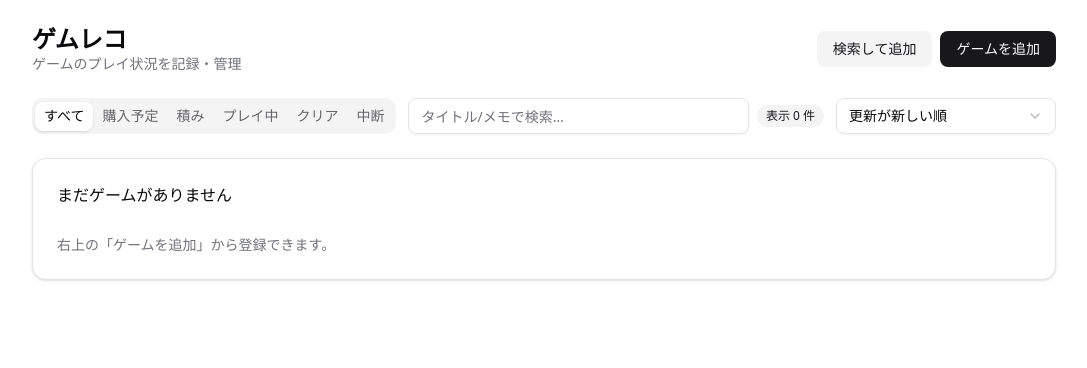
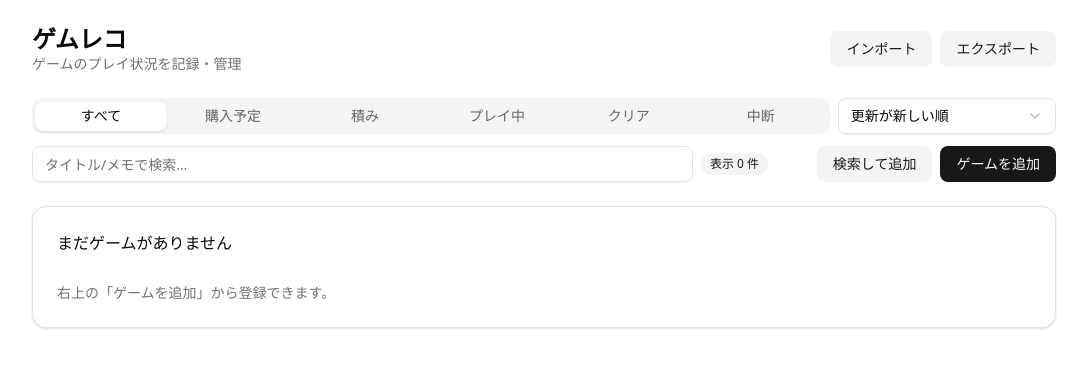
Before and after one commit to okazakitatsumi13/game-record, a Next.js app: page / in a window 1280 px wide. Shown: the top 368 px of the page, without its empty margins (96-1183 px from the left). Built offline with nearby package versions, Linux system fonts and the light colour scheme.

Commit message:
インポート/エクスポート追加

```diff
--- a/src/components/GameCard.jsx
+++ b/src/components/GameCard.jsx
@@ -122,7 +122,7 @@ export function GameCard({ game, onEdit, onDelete }) {
 
                 {hasPlayDates ? (
                   <div className="grid items-center text-xs text-muted-foreground tabular-nums grid-cols-[4.5rem_8rem_4.5rem_8rem]">
-                    {/* 開始日：無ければ完全に空白（幅は維持） */}
+                    {/* 開始日 */}
                     <span
                       className={`text-right ${started ? "" : "invisible"}`}
                     >
@@ -132,11 +132,11 @@ export function GameCard({ game, onEdit, onDelete }) {
                       {started}
                     </span>
 
-                    {/* 終了日：無ければ完全に空白（幅は維持） */}
+                    {/* 終了日 */}
                     <span
                       className={`text-right ${completed ? "" : "invisible"}`}
                     >
-                      終了日：
+                      クリア日：
                     </span>
                     <span className={`${completed ? "" : "invisible"}`}>
                       {completed}
--- a/src/components/HomePageClient.jsx
+++ b/src/components/HomePageClient.jsx
@@ -1,6 +1,6 @@
 "use client";
 
-import { useEffect, useMemo, useState } from "react";
+import { useEffect, useMemo, useRef, useState } from "react";
 import { Button } from "@/components/ui/button";
 import { Badge } from "@/components/ui/badge";
 import { Input } from "@/components/ui/input";
@@ -43,6 +43,79 @@ export default function HomePageClient() {
   // platform候補（初期 + ユーザー追加）
   const [platformOptions, setPlatformOptions] = useState(DEFAULT_PLATFORMS);
 
+  const importInputRef = useRef(null);
+
+  function handleExport() {
+    const payload = {
+      version: 1,
+      exportedAt: new Date().toISOString(),
+      games,
+      // ユーザーが追加した platform も含めたいので保存済みを使う
+      platforms: loadPlatforms(),
+    };
+
+    const blob = new Blob([JSON.stringify(payload, null, 2)], {
+      type: "application/json",
+    });
+
+    const url = URL.createObjectURL(blob);
+    const a = document.createElement("a");
+    a.href = url;
+    a.download = `game-record-export-${new Date()
+      .toISOString()
+      .slice(0, 10)}.json`;
+    document.body.appendChild(a);
+    a.click();
+    a.remove();
+    URL.revokeObjectURL(url);
+  }
+
+  function handleClickImport() {
+    importInputRef.current?.click();
+  }
+
+  async function handleImportFile(e) {
+    const file = e.target.files?.[0];
+    if (!file) return;
+
+    try {
+      const text = await file.text();
+      const data = JSON.parse(text);
+
+      const importedGames = Array.isArray(data?.games) ? data.games : null;
+      const importedPlatforms = Array.isArray(data?.platforms)
+        ? data.platforms
+        : [];
+
+      if (!importedGames) {
+        alert("インポート失敗：games が見つかりませんでした");
+        return;
+      }
+
+      // state 更新
+      setGames(importedGames);
+
+      // platform: デフォルト + インポート をマージして保存/反映
+      const mergedPlatforms = Array.from(
+        new Set([...DEFAULT_PLATFORMS, ...importedPlatforms]),
+      ).filter(Boolean);
+
+      setPlatformOptions(mergedPlatforms);
+      savePlatforms(
+        mergedPlatforms.filter((p) => !DEFAULT_PLATFORMS.includes(p)),
+      );
+
+      // games は useEffect で saveGames が走る設計なのでここではOK
+      alert("インポートしました！");
+    } catch (err) {
+      console.error(err);
+      alert("インポート失敗：JSONの形式が不正です");
+    } finally {
+      // 同じファイルを連続で選べるようにクリア
+      e.target.value = "";
+    }
+  }
+
   // 初回ロード
   useEffect(() => {
     const initialGames = loadGames();
@@ -65,11 +138,6 @@ export default function HomePageClient() {
     if (!value) return null;
     const t = new Date(value).getTime();
     return Number.isNaN(t) ? null : t;
-  }
-
-  function compareTitle(a, b) {
-    // 日本語っぽい順（厳密な五十音順ではない）
-    return (a ?? "").localeCompare(b ?? "", "ja");
   }
 
   const filteredGames = useMemo(() => {
@@ -114,9 +182,7 @@ export default function HomePageClient() {
             return at - bt;
           }
 
-          if (sortKey === "titleDesc") return compareTitle(b.title, a.title);
-          // titleAsc（デフォルト）
-          return compareTitle(a.title, b.title);
+          return 0;
         })
     );
   }, [games, statusFilter, query, sortKey]);
@@ -195,39 +261,33 @@ export default function HomePageClient() {
           </div>
 
           <div className="flex items-center gap-2">
-            <Button
-              variant="secondary"
-              onClick={() => {
-                setDialogMode("create");
-                setEditingGame(null);
-                setOpenSearchOnOpen(true);
-                setIsDialogOpen(true);
-              }}
-            >
-              検索して追加
+            <input
+              ref={importInputRef}
+              type="file"
+              accept="application/json"
+              className="hidden"
+              onChange={handleImportFile}
+            />
+
+            <Button variant="secondary" onClick={handleClickImport}>
+              インポート
             </Button>
-
-            <Button
-              onClick={() => {
-                setDialogMode("create");
-                setEditingGame(null);
-                setOpenSearchOnOpen(false);
-                setIsDialogOpen(true);
-              }}
-            >
-              ゲームを追加
+            <Button variant="secondary" onClick={handleExport}>
+              エクスポート
             </Button>
           </div>
         </header>
 
         {/* Controls */}
-        <section className="flex flex-col gap-3 md:flex-row md:items-center md:justify-between">
+        <section className="space-y-3">
+          {/* 1行目 */}
+          <div className="flex flex-col gap-2 md:flex-row md:items-center md:justify-between">
             <Tabs
               value={statusFilter}
               onValueChange={setStatusFilter}
-            className="w-full md:w-auto"
+              className="w-full"
             >
-            <TabsList className="w-full md:w-auto">
+              <TabsList className="w-full justify-start overflow-x-auto overflow-y-hidden whitespace-nowrap">
                 <TabsTrigger value="all">すべて</TabsTrigger>
                 {GAME_STATUSES.map((s) => (
                   <TabsTrigger key={s.value} value={s.value}>
@@ -237,7 +297,24 @@ export default function HomePageClient() {
               </TabsList>
             </Tabs>
 
-          <div className="flex flex-1 items-center gap-2">
+            <div className="w-full md:w-70">
+              <Select value={sortKey} onValueChange={setSortKey}>
+                <SelectTrigger className="w-full">
+                  <SelectValue placeholder="並び替え" />
+                </SelectTrigger>
+                <SelectContent>
+                  <SelectItem value="updatedDesc">更新が新しい順</SelectItem>
+                  <SelectItem value="updatedAsc">更新が古い順</SelectItem>
+                  <SelectItem value="releaseDesc">発売日が新しい順</SelectItem>
+                  <SelectItem value="releaseAsc">発売日が古い順</SelectItem>
+                </SelectContent>
+              </Select>
+            </div>
+          </div>
+
+          {/* 2行目 */}
+          <div className="flex flex-col gap-2 md:flex-row md:items-center md:justify-between">
+            <div className="flex w-full flex-1 items-center gap-2">
               <Input
                 value={query}
                 onChange={(e) => setQuery(e.target.value)}
@@ -248,20 +325,21 @@ export default function HomePageClient() {
               </Badge>
             </div>
 
-          <div className="flex items-center gap-2 md:justify-end">
-            <Select value={sortKey} onValueChange={setSortKey}>
-              <SelectTrigger className="w-full md:w-55">
-                <SelectValue placeholder="並び替え" />
-              </SelectTrigger>
-              <SelectContent>
-                <SelectItem value="updatedDesc">更新が新しい順</SelectItem>
-                <SelectItem value="updatedAsc">更新が古い順</SelectItem>
-                <SelectItem value="releaseDesc">発売日が新しい順</SelectItem>
-                <SelectItem value="releaseAsc">発売日が古い順</SelectItem>
-                <SelectItem value="titleAsc">タイトル A→Z</SelectItem>
-                <SelectItem value="titleDesc">タイトル Z→A</SelectItem>
-              </SelectContent>
-            </Select>
+            <div className="flex w-full flex-wrap items-center justify-end gap-2 md:w-70">
+              <Button variant="secondary" onClick={() => setIsSearchOpen(true)}>
+                検索して追加
+              </Button>
+
+              <Button
+                onClick={() => {
+                  setDialogMode("create");
+                  setEditingGame(null);
+                  setIsDialogOpen(true);
+                }}
+              >
+                ゲームを追加
+              </Button>
+            </div>
           </div>
         </section>
 
```
Lines whose indentation alone changed are shown as unchanged.
